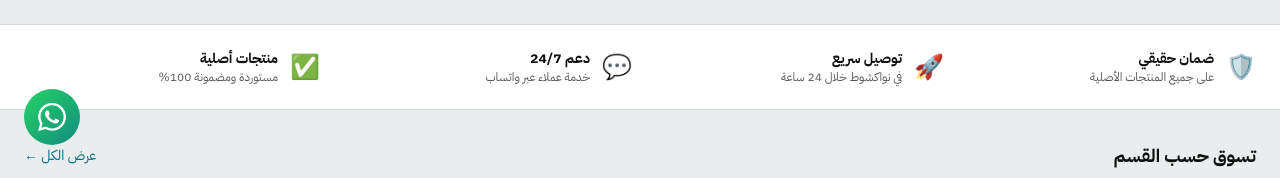
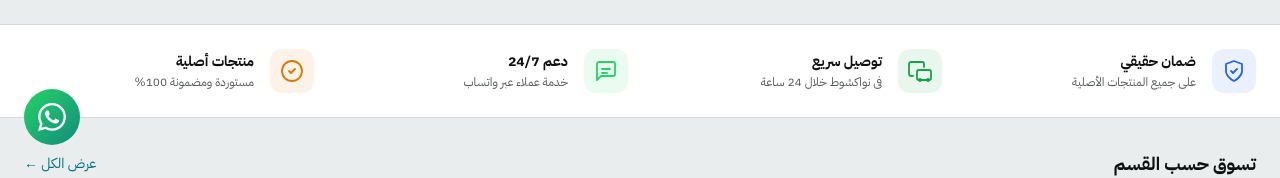
Before and after one commit to CodePen32/yasser_phone, a Next.js app: page / in a window 1280 px wide. Shown: the part 631-809 px from the top of the page. Built offline with nearby package versions, Linux system fonts and the light colour scheme; no server answers; the database is empty.

Commit message:
Improve homepage trust benefits bar

```diff
--- a/src/components/home/FeaturesBar.tsx
+++ b/src/components/home/FeaturesBar.tsx
@@ -1,21 +1,69 @@
 const FEATURES = [
-  { icon: '🛡️', title: 'ضمان حقيقي',     desc: 'على جميع المنتجات الأصلية' },
-  { icon: '🚀', title: 'توصيل سريع',     desc: 'في نواكشوط خلال 24 ساعة' },
-  { icon: '💬', title: 'دعم 24/7',        desc: 'خدمة عملاء عبر واتساب' },
-  { icon: '✅', title: 'منتجات أصلية',   desc: 'مستوردة ومضمونة 100%' },
+  {
+    title: 'ضمان حقيقي',
+    desc:  'على جميع المنتجات الأصلية',
+    color: '#2563eb',
+    icon: (
+      <svg viewBox="0 0 24 24" fill="none" stroke="currentColor" strokeWidth="1.8" strokeLinecap="round" strokeLinejoin="round" aria-hidden="true">
+        <path d="M12 22s8-4 8-10V5l-8-3-8 3v7c0 6 8 10 8 10Z"/>
+        <path d="m9 12 2 2 4-4"/>
+      </svg>
+    ),
+  },
+  {
+    title: 'توصيل سريع',
+    desc:  'في نواكشوط خلال 24 ساعة',
+    color: '#16a34a',
+    icon: (
+      <svg viewBox="0 0 24 24" fill="none" stroke="currentColor" strokeWidth="1.8" strokeLinecap="round" strokeLinejoin="round" aria-hidden="true">
+        <path d="M5 17H3a2 2 0 0 1-2-2V5a2 2 0 0 1 2-2h11a2 2 0 0 1 2 2v3"/>
+        <rect x="9" y="11" width="14" height="10" rx="2"/>
+        <circle cx="12" cy="21" r="1"/><circle cx="20" cy="21" r="1"/>
+      </svg>
+    ),
+  },
+  {
+    title: 'دعم 24/7',
+    desc:  'خدمة عملاء عبر واتساب',
+    color: '#25D366',
+    icon: (
+      <svg viewBox="0 0 24 24" fill="none" stroke="currentColor" strokeWidth="1.8" strokeLinecap="round" strokeLinejoin="round" aria-hidden="true">
+        <path d="M21 15a2 2 0 0 1-2 2H7l-4 4V5a2 2 0 0 1 2-2h14a2 2 0 0 1 2 2z"/>
+        <path d="M8 10h8M8 14h5"/>
+      </svg>
+    ),
+  },
+  {
+    title: 'منتجات أصلية',
+    desc:  'مستوردة ومضمونة 100%',
+    color: '#d97706',
+    icon: (
+      <svg viewBox="0 0 24 24" fill="none" stroke="currentColor" strokeWidth="1.8" strokeLinecap="round" strokeLinejoin="round" aria-hidden="true">
+        <circle cx="12" cy="12" r="10"/>
+        <path d="m9 12 2 2 4-4"/>
+      </svg>
+    ),
+  },
 ];
 
 export function FeaturesBar() {
   return (
     <section className="bg-[var(--c-surface)] border-y border-[var(--c-border)]">
-      <div className="max-w-7xl mx-auto px-4 sm:px-6 py-6">
-        <div className="grid grid-cols-2 md:grid-cols-4 gap-4">
+      <div className="max-w-7xl mx-auto px-4 sm:px-6 py-5 sm:py-6">
+        <div className="grid grid-cols-2 md:grid-cols-4 gap-4 sm:gap-6">
           {FEATURES.map((f) => (
-            <div key={f.title} className="flex items-center gap-3">
-              <span className="text-2xl shrink-0">{f.icon}</span>
-              <div>
-                <div className="text-sm font-bold text-[var(--c-text)]">{f.title}</div>
-                <div className="text-xs text-[var(--c-muted)]">{f.desc}</div>
+            <div key={f.title} className="flex items-center gap-3 sm:gap-4">
+              {/* Icon badge */}
+              <div
+                className="shrink-0 w-10 h-10 sm:w-11 sm:h-11 rounded-xl flex items-center justify-center"
+                style={{ background: `${f.color}18`, color: f.color }}
+              >
+                <div className="w-5 h-5 sm:w-6 sm:h-6">{f.icon}</div>
+              </div>
+              {/* Text */}
+              <div className="min-w-0">
+                <div className="text-xs sm:text-sm font-bold text-[var(--c-text)] leading-snug">{f.title}</div>
+                <div className="text-[10px] sm:text-xs text-[var(--c-muted)] leading-snug mt-0.5 line-clamp-2">{f.desc}</div>
               </div>
             </div>
           ))}
```
